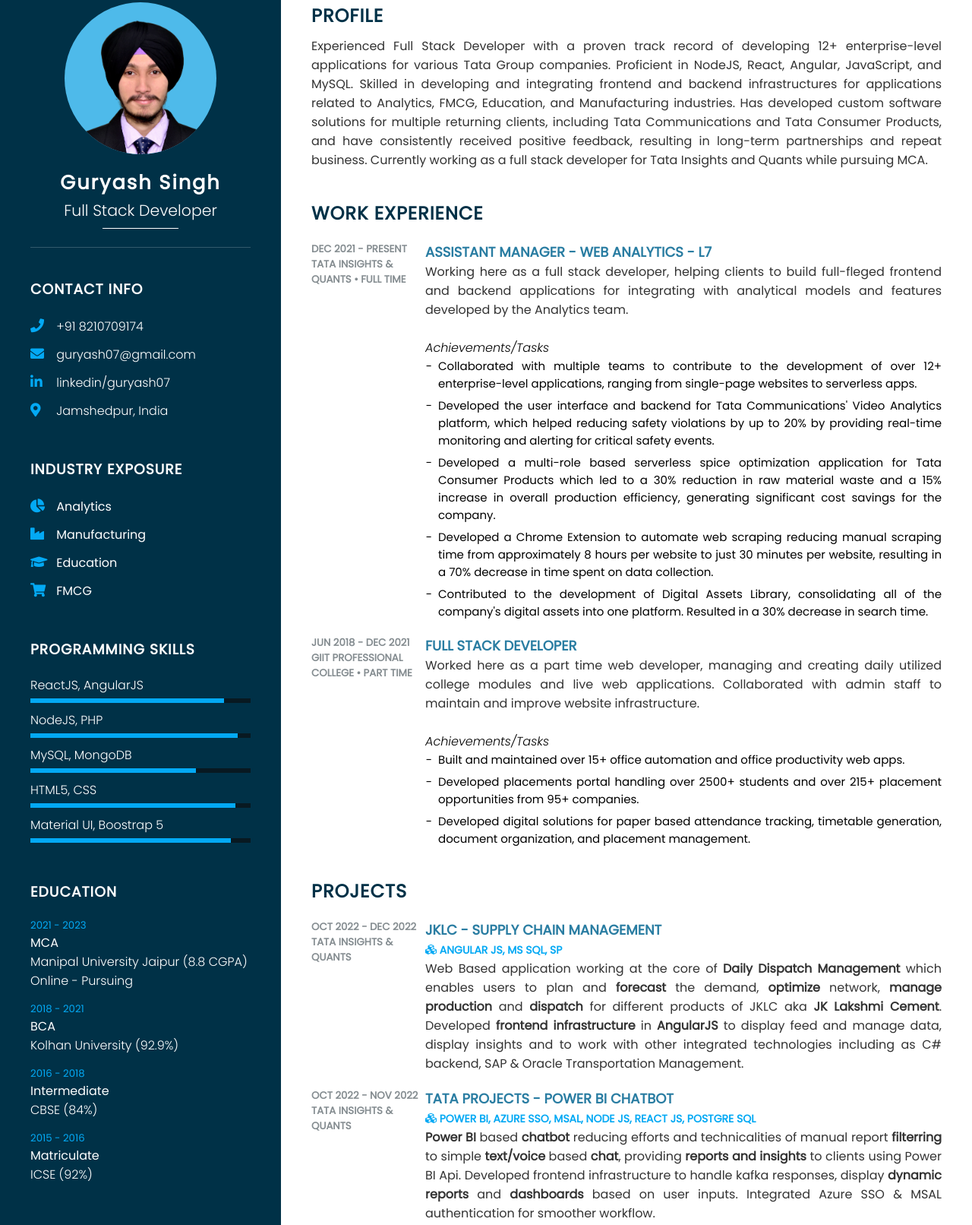
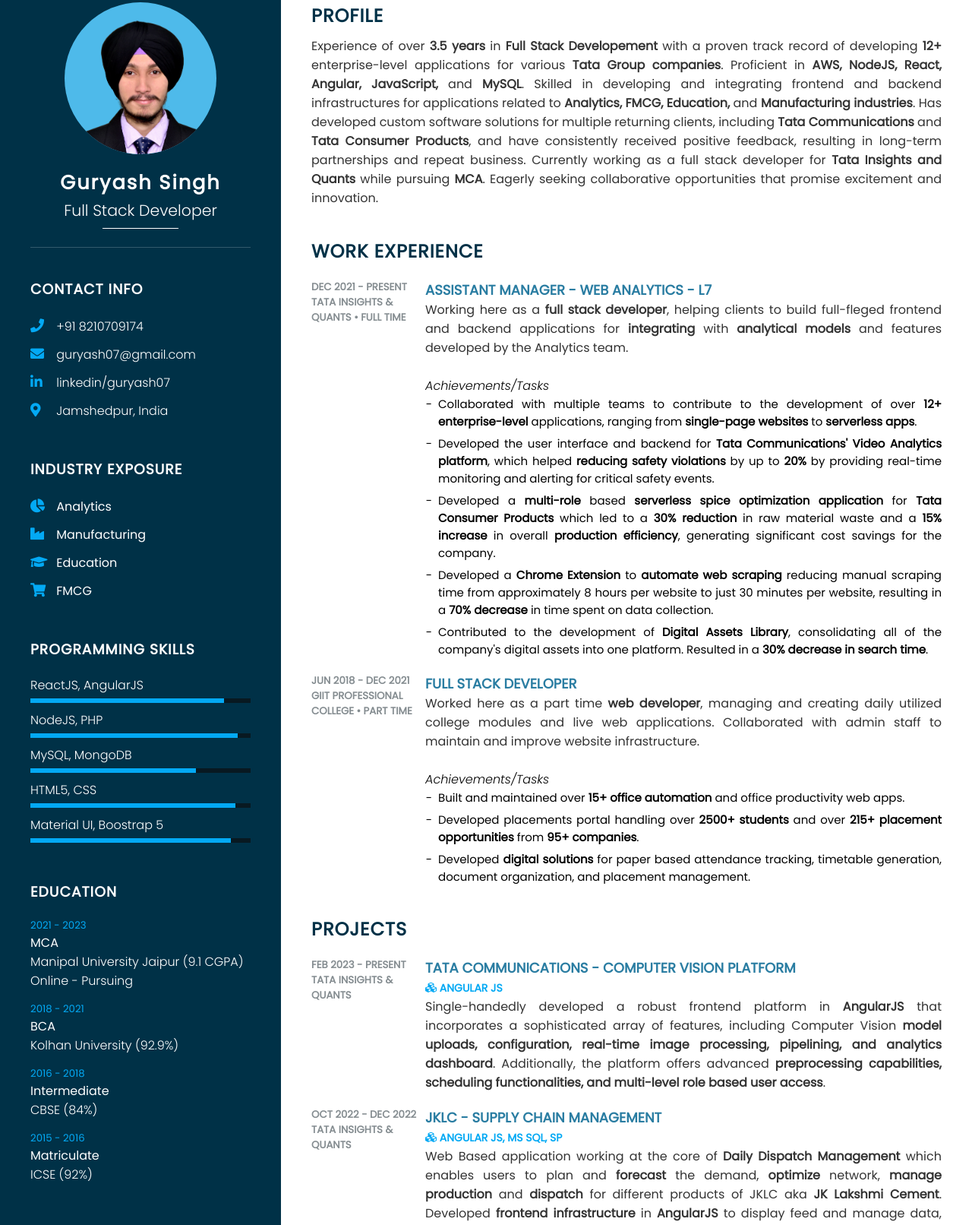
Before and after one commit to guryashzone/portfolio, a plain HTML site: page index.html in a window 1280 px wide. Shown: the part 37-1649 px from the top of the page at 76% size. Drawn offline with Linux system fonts and the light colour scheme.

Commit message:
July 2023 Update

```diff
--- a/index.html
+++ b/index.html
@@ -169,7 +169,7 @@
 					<li>
 						<h5>2021 - 2023</h5>
 						<h4>MCA</h4>
-						<h4>Manipal University Jaipur (8.8 CGPA)</h4>
+						<h4>Manipal University Jaipur (9.1 CGPA)</h4>
 						<h4>Online - Pursuing</h4>
 					</li>
 					<li>
@@ -193,7 +193,7 @@
 
 
 			<!-- Print-adjustment -->
-			<br /><br /><br />
+			<!-- <br /><br /><br /><br /><br /> -->
 			<!-- Print-adjustment-end -->
 
 			<!-- contactInfo language -->
@@ -243,14 +243,14 @@
 			<div class="about">
 				<h2 class="title2">Profile</h2>
 				<p>
-					Experienced <span>Full Stack Developer</span> with a proven track record of developing
-					<span>12+</span> enterprise-level applications for various <span>Tata Group companies</span>.
-					Proficient in <span>NodeJS, React, Angular, JavaScript,</span> and <span>MySQL</span>. Skilled in
-					developing and integrating frontend and backend infrastructures for applications related to <span>Analytics, FMCG,
-						Education, </span> and <span>Manufacturing industries</span>. Has developed custom software solutions for
-					multiple returning clients, including <span>Tata Communications</span> and <span>Tata Consumer Products</span>,
+					Experience of over <strong>3.5 years</strong> in <strong>Full Stack Developement</strong> with a proven track record of developing
+					<strong>12+</strong> enterprise-level applications for various <strong>Tata Group companies</strong>.
+					Proficient in <strong>AWS, NodeJS, React, Angular, JavaScript,</strong> and <strong>MySQL</strong>. Skilled in
+					developing and integrating frontend and backend infrastructures for applications related to <strong>Analytics, FMCG,
+						Education, </strong> and <strong>Manufacturing industries</strong>. Has developed custom software solutions for
+					multiple returning clients, including <strong>Tata Communications</strong> and <strong>Tata Consumer Products</strong>,
 					and have consistently received positive feedback, resulting in long-term partnerships and repeat business.
-					Currently working as a full stack developer for <span>Tata Insights and Quants</span> while pursuing <span>MCA</span>.
+					Currently working as a full stack developer for <strong>Tata Insights and Quants</strong> while pursuing <strong>MCA</strong>. Eagerly seeking collaborative opportunities that promise excitement and innovation.
 				</p>
 			</div>
 
@@ -266,8 +266,8 @@
 					<div class="text work_experience">
 						<h4>Assistant Manager - Web Analytics - L7</h4>
 						<p>
-							Working here as a <important>full stack developer</important>, helping clients to build full-fleged frontend and backend
-							applications for <important>integrating</important> with <important>analytical models</important> and features developed by the
+							Working here as a <strong>full stack developer</strong>, helping clients to build full-fleged frontend and backend
+							applications for <strong>integrating</strong> with <strong>analytical models</strong> and features developed by the
 							Analytics team.
 							<br /><br />
 						</p>
@@ -276,28 +276,28 @@
 
 						<ul>
 							<li>
-								Collaborated with multiple teams to contribute to the development of over <important>12+ enterprise-level</important>
-								applications, ranging from <important>single-page websites</important> to <important>serverless apps</important>.
+								Collaborated with multiple teams to contribute to the development of over <strong>12+ enterprise-level</strong>
+								applications, ranging from <strong>single-page websites</strong> to <strong>serverless apps</strong>.
 							</li>
 							<li>
-								Developed the user interface and backend for <important>Tata Communications' Video Analytics platform</important>,
-								which helped <important>reducing safety violations</important> by up to <important>20%</important> by providing real-time
+								Developed the user interface and backend for <strong>Tata Communications' Video Analytics platform</strong>,
+								which helped <strong>reducing safety violations</strong> by up to <strong>20%</strong> by providing real-time
 								monitoring and alerting for critical safety events.
 							</li>
 							<li>
-								Developed a <important>multi-role</important> based <important>serverless spice optimization application</important> for
-								<important>Tata Consumer Products</important> which led to a <important>30% reduction</important> in raw material waste and a
-								<important>15% increase</important> in overall <important>production efficiency</important>, generating significant cost
+								Developed a <strong>multi-role</strong> based <strong>serverless spice optimization application</strong> for
+								<strong>Tata Consumer Products</strong> which led to a <strong>30% reduction</strong> in raw material waste and a
+								<strong>15% increase</strong> in overall <strong>production efficiency</strong>, generating significant cost
 								savings for the company.
 							</li>
 							<li>
-								Developed a <important>Chrome Extension</important> to <important>automate web scraping</important> reducing manual scraping
-								time from approximately 8 hours per website to just 30 minutes per website, resulting in a <important>70% decrease
-								</important> in time spent on data collection.
+								Developed a <strong>Chrome Extension</strong> to <strong>automate web scraping</strong> reducing manual scraping
+								time from approximately 8 hours per website to just 30 minutes per website, resulting in a <strong>70% decrease
+								</strong> in time spent on data collection.
 							</li>
 							<li>
-								Contributed to the development of <important>Digital Assets Library</important>, consolidating all of the company's
-								digital assets into one platform. Resulted in a <important>30% decrease in search time</important>.
+								Contributed to the development of <strong>Digital Assets Library</strong>, consolidating all of the company's
+								digital assets into one platform. Resulted in a <strong>30% decrease in search time</strong>.
 							</li>
 						</ul>
 					</div>
@@ -311,21 +311,21 @@
 					<div class="text work_experience">
 						<h4>Full Stack Developer </h4>
 						<p>
-							Worked here as a part time <important>web developer</important>, managing and creating daily utilized college modules and
+							Worked here as a part time <strong>web developer</strong>, managing and creating daily utilized college modules and
 							live web applications. Collaborated with admin staff to maintain and improve website infrastructure.
 							<br /><br />
 						</p>
 						<i>Achievements/Tasks</i> <br />
 						<ul>
 							<li>
-								Built and maintained over <important>15+ office automation</important> and office productivity web apps. <br />
+								Built and maintained over <strong>15+ office automation</strong> and office productivity web apps. <br />
 							</li>
 							<li>
-								Developed placements portal handling over <important>2500+ students</important> and over <important>215+ placement
-									opportunities</important> from <important>95+ companies</important>.
+								Developed placements portal handling over <strong>2500+ students</strong> and over <strong>215+ placement
+									opportunities</strong> from <strong>95+ companies</strong>.
 							</li>
 							<li>
-								Developed <important>digital solutions</important> for paper based attendance tracking, timetable generation, document
+								Developed <strong>digital solutions</strong> for paper based attendance tracking, timetable generation, document
 								organization, and placement management.
 							</li>
 						</ul>
@@ -337,6 +337,23 @@
 
 			<div class="about">
 				<h2 class="title2">Projects</h2>
+
+				<div class="box">
+					<div class="year_company">
+						<h5>Feb 2023 - Present</h5>
+						<h5>Tata Insights & Quants</h5>
+					</div>
+					<div class="text">
+						<h4>Tata Communications - Computer Vision Platform</h4>
+						<span><i class="fas fa-cubes"></i> Angular JS</span>
+						<p>
+							Single-handedly developed a robust frontend platform in <strong>AngularJS</strong> that incorporates a
+							sophisticated array of features, including Computer Vision <strong>model uploads, configuration, real-time image
+								processing, pipelining, and analytics dashboard</strong>. Additionally, the platform offers advanced
+							<strong>preprocessing capabilities, scheduling functionalities, and multi-level role based user access</strong>.
+						</p>
+					</div>
+				</div>
 
 
 				<div class="box">
@@ -362,6 +379,11 @@
 					</div>
 				</div>
 
+				<!-- Print-adjustment -->
+				<!-- <br /> <br> -->
+				<!-- Print-adjustment-end -->
+
+
 				<div class="box">
 					<div class="year_company">
 						<h5>Oct 2022 - Nov 2022</h5>
@@ -382,12 +404,6 @@
 						</p>
 					</div>
 				</div>
-
-
-				<!-- Print-adjustment -->
-				<br />
-				<!-- Print-adjustment-end -->
-
 
 
 				<div class="box">
@@ -415,7 +431,7 @@
 				</div>
 
 
-				<div class="box">
+				<!-- <div class="box">
 					<div class="year_company">
 						<h5>May 2022 - Jul 2022</h5>
 						<h5>Tata Insights & Quants</h5>
@@ -434,7 +450,7 @@
 							violations.
 						</p>
 					</div>
-				</div>
+				</div> -->
 
 
 				<div class="box">
@@ -464,7 +480,7 @@
 					</div>
 					<div class="text">
 						<h4>Alumni Connect Portal
-							<!-- <a href="http://alumni.mygiit.com" target="_blank"><span class="fas fa-external-link-alt"></span></a> -->
+							<a href="http://alumni.mygiit.com" target="_blank"><span class="fas fa-external-link-alt"></span></a>
 						</h4>
 						<span><i class="fas fa-cubes"></i> AWS, ReactJS, NodeJS, Sequelize, Firebase, MySQL, CSS
 							3, HTML 5</span>
@@ -493,7 +509,7 @@
 					</div>
 					<div class="text">
 						<h4>Placement Management Portal
-							<!-- <a href="https://mygiit.com/placement" target="_blank"><span class="fas fa-external-link-alt"></span></a> -->
+							<a href="https://mygiit.com/placement" target="_blank"><span class="fas fa-external-link-alt"></span></a>
 						</h4>
 						<span><i class="fas fa-cubes"></i> OOP PHP, MySQL, smsAPI, PHPMailer, JavaScript, Jquery, Boostrap
 							4.4, CSS
@@ -647,10 +663,10 @@
 						<span><i class="fas fa-users"></i> Event Plannig, Leadership, Team Work, Problem-solving,
 							Communication</span>
 						<p>
-							Collaborated with cross-functional teams to plan and execute <important>engaging company events</important>, resulting in
-							profound participatation of employees. Suggested and designed <important>interactive</important> and inclusive
-							<important>activities</important> to boost employee engagement during company events. Actively sought <important>employee
-								feedback</important> and input to ensure company events were engaging and met their needs.
+							Collaborated with cross-functional teams to plan and execute <strong>engaging company events</strong>, resulting in
+							profound participatation of employees. Suggested and designed <strong>interactive</strong> and inclusive
+							<strong>activities</strong> to boost employee engagement during company events. Actively sought <strong>employee
+								feedback</strong> and input to ensure company events were engaging and met their needs.
 						</p>
 					</div>
 				</div>
```
